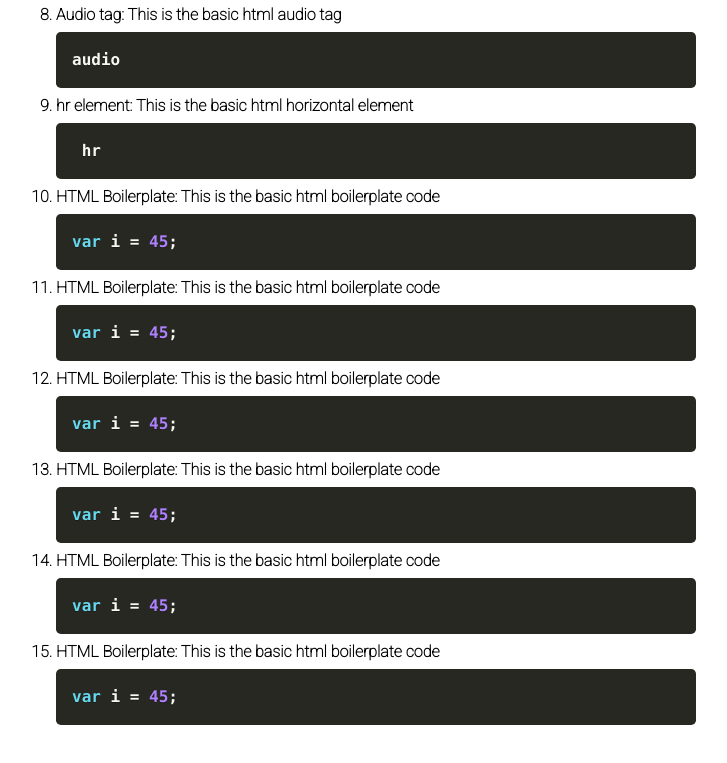
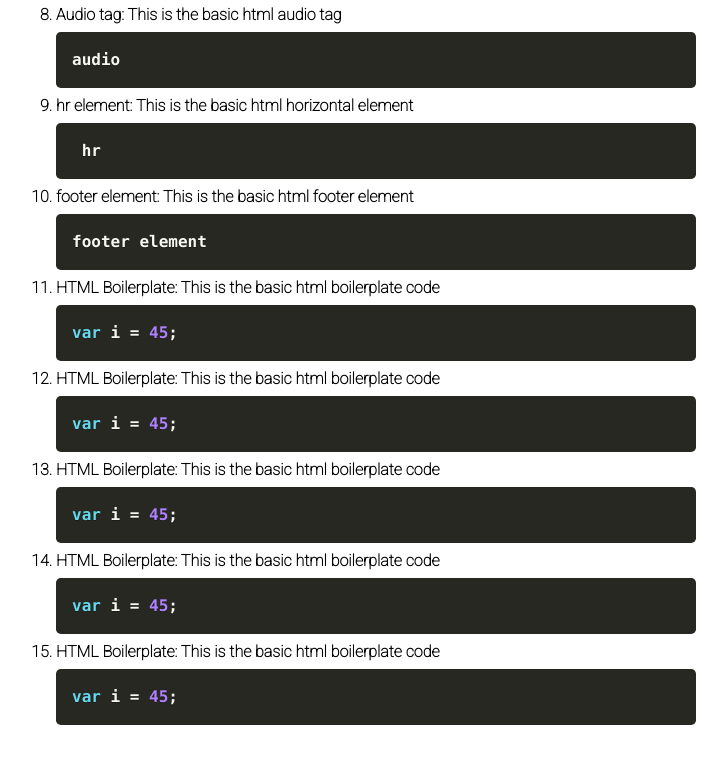
Before and after one commit to byomkesh03/Cheatsheet-Template, a plain HTML site: page index.html in a window 1280 px wide. Shown: the part 976-1739 px from the top of the page, without its empty margins (264-991 px from the left). Drawn offline with Linux system fonts and the light colour scheme; some packages are replaced by stand-ins of ours; a script that the page names is missing; a web font is replaced by a local one.

Commit message:
footer element updated

```diff
--- a/index.html
+++ b/index.html
@@ -59,8 +59,8 @@
             <li><b>hr element:</b> This is the basic html horizontal element
                 <pre class="language-js"><code> hr </code></pre>
             </li>
-            <li><b>HTML Boilerplate:</b> This is the basic html boilerplate code
-                <pre class="language-js"><code>var i = 45; </code></pre>
+            <li><b>footer element:</b> This is the basic html footer element
+                <pre class="language-js"><code>footer element </code></pre>
             </li>
             <li><b>HTML Boilerplate:</b> This is the basic html boilerplate code
                 <pre class="language-js"><code>var i = 45; </code></pre>
```
